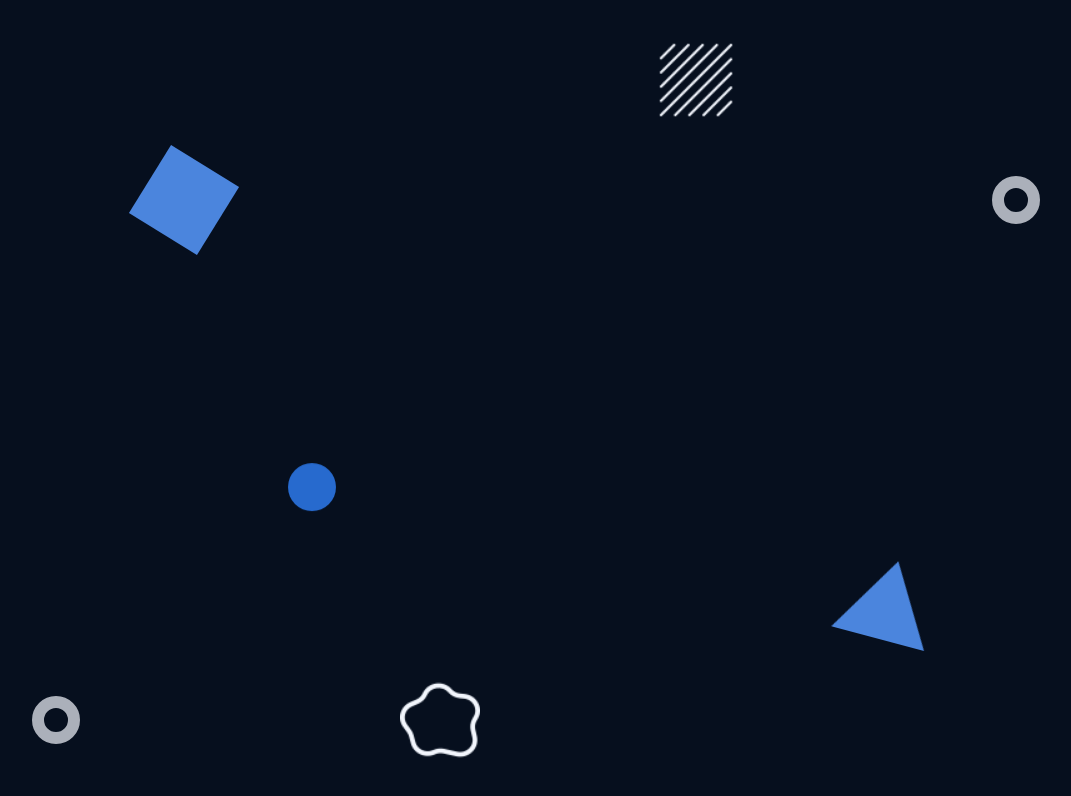
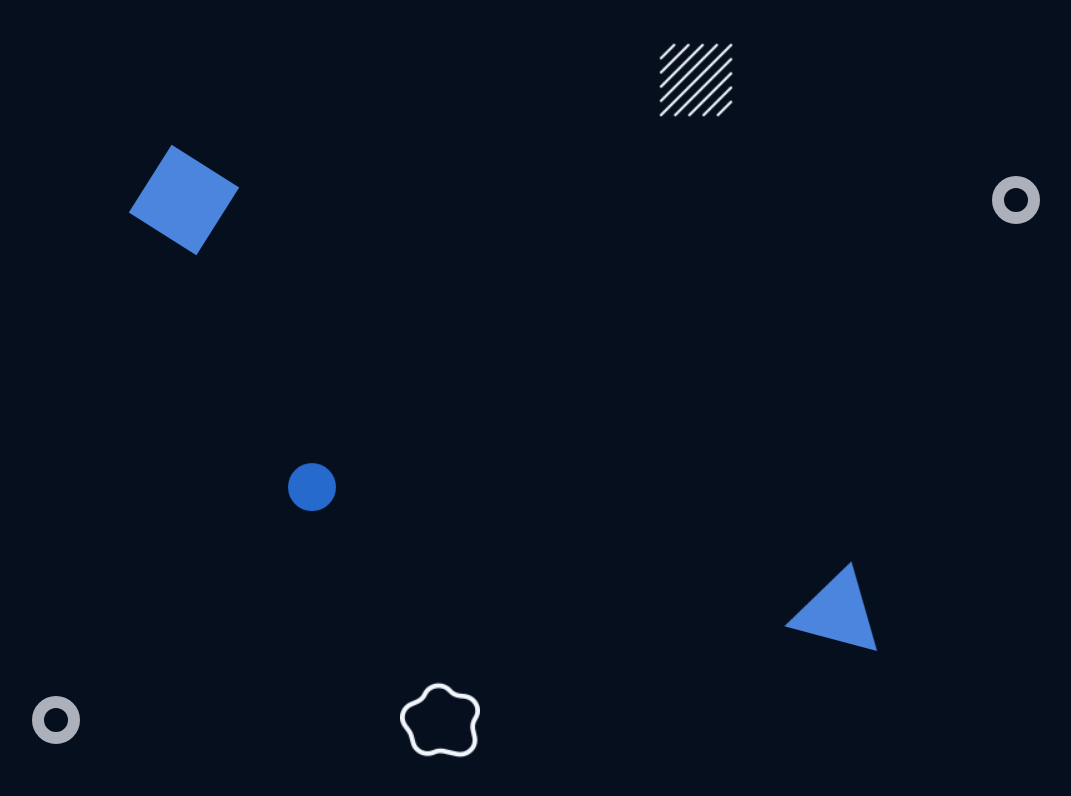
Before and after one commit to krystiano13/portfolio-next, a Next.js app: page / in a window 1280 px wide. Shown: the top 796 px of the page, without its empty margins (72-1143 px from the left). Built offline with nearby package versions, Linux system fonts and the light colour scheme.

Commit message:
create triangle animations

```diff
--- a/app/components/BackgroundElements/Triangle/Triangle.css
+++ b/app/components/BackgroundElements/Triangle/Triangle.css
@@ -1,4 +1,33 @@
 .triangle {
     border-width: 0 3rem 5rem 3rem;
     border-color: transparent transparent #4b85dd transparent;
+    animation: popTriangle 700ms;
 }
+
+.triangle-anim {
+    animation: leftRightTriangle 16s linear infinite;
+}
+
+@keyframes popTriangle {
+    from {
+        transform: scale(0) rotate(0deg);
+    }
+
+    to {
+        transform: scale(1) translate(25vw, 25vh) rotate(375deg);
+    }
+}
+
+@keyframes leftRightTriangle {
+    0% {
+        transform: scale(1) translate(25vw, 25vh) rotate(375deg);
+    }
+
+    50% {
+        transform: scale(1) translate(calc(25vw - 4vw), 25vh) rotate(375deg);
+    }
+
+    100% {
+        transform: scale(1) translate(25vw, 25vh) rotate(375deg);
+    }
+}
--- a/app/components/BackgroundElements/Triangle/Triangle.js
+++ b/app/components/BackgroundElements/Triangle/Triangle.js
@@ -1,7 +1,19 @@
+'use client'
+
+import { useEffect, useState } from 'react';
 import './Triangle.css';
 
 export function Triangle() {
+
+    const [triangleAnim, setTriangleAnim] = useState(false);
+
+    useEffect(() => {
+        setTimeout(() => {
+            setTriangleAnim(true);
+        }, 700);
+    }, []);
+
     return (
-        <div className="triangle border-solid absolute"></div>
+        <div className={`${triangleAnim && 'triangle-anim'} triangle border-solid absolute`}></div>
     )
 };
```
